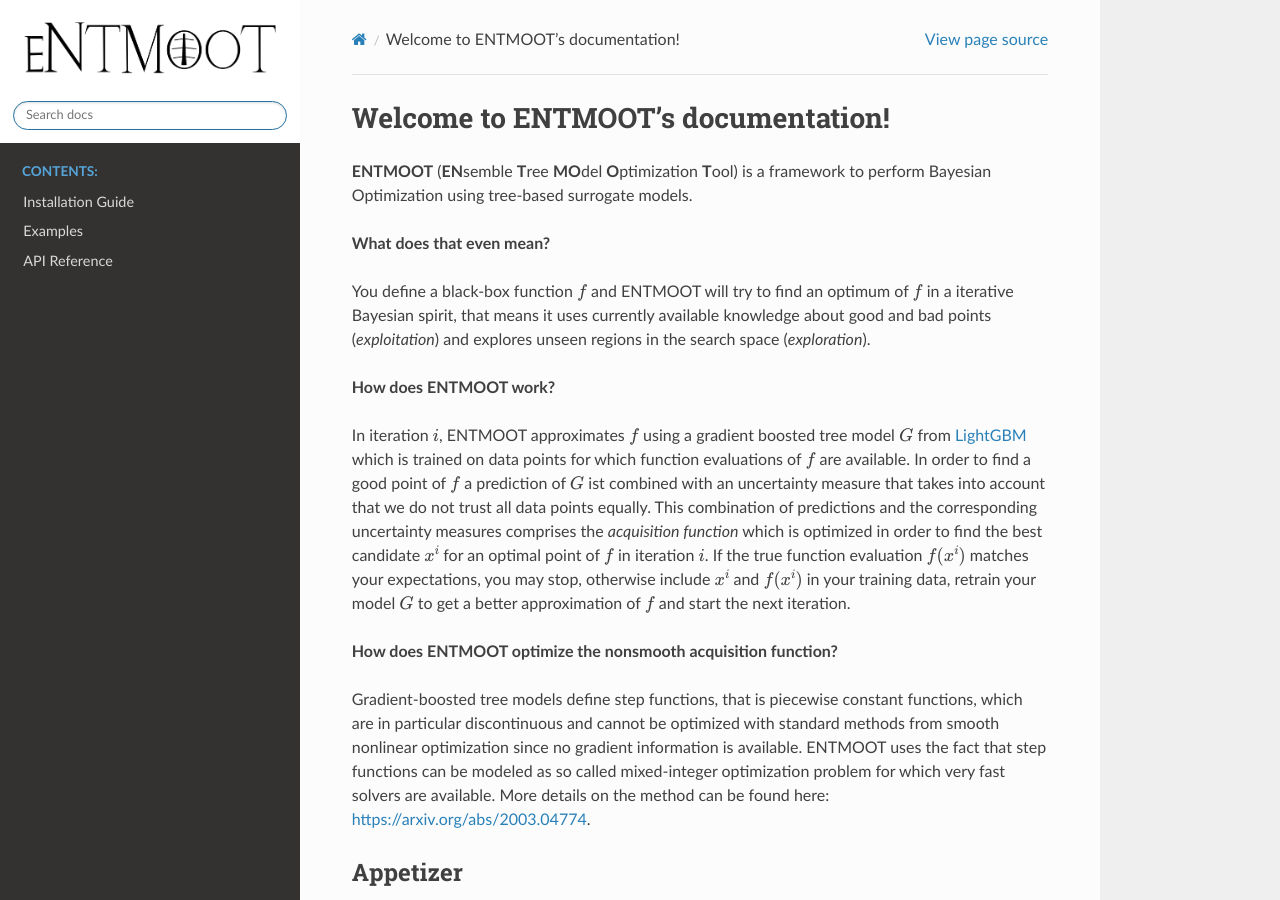
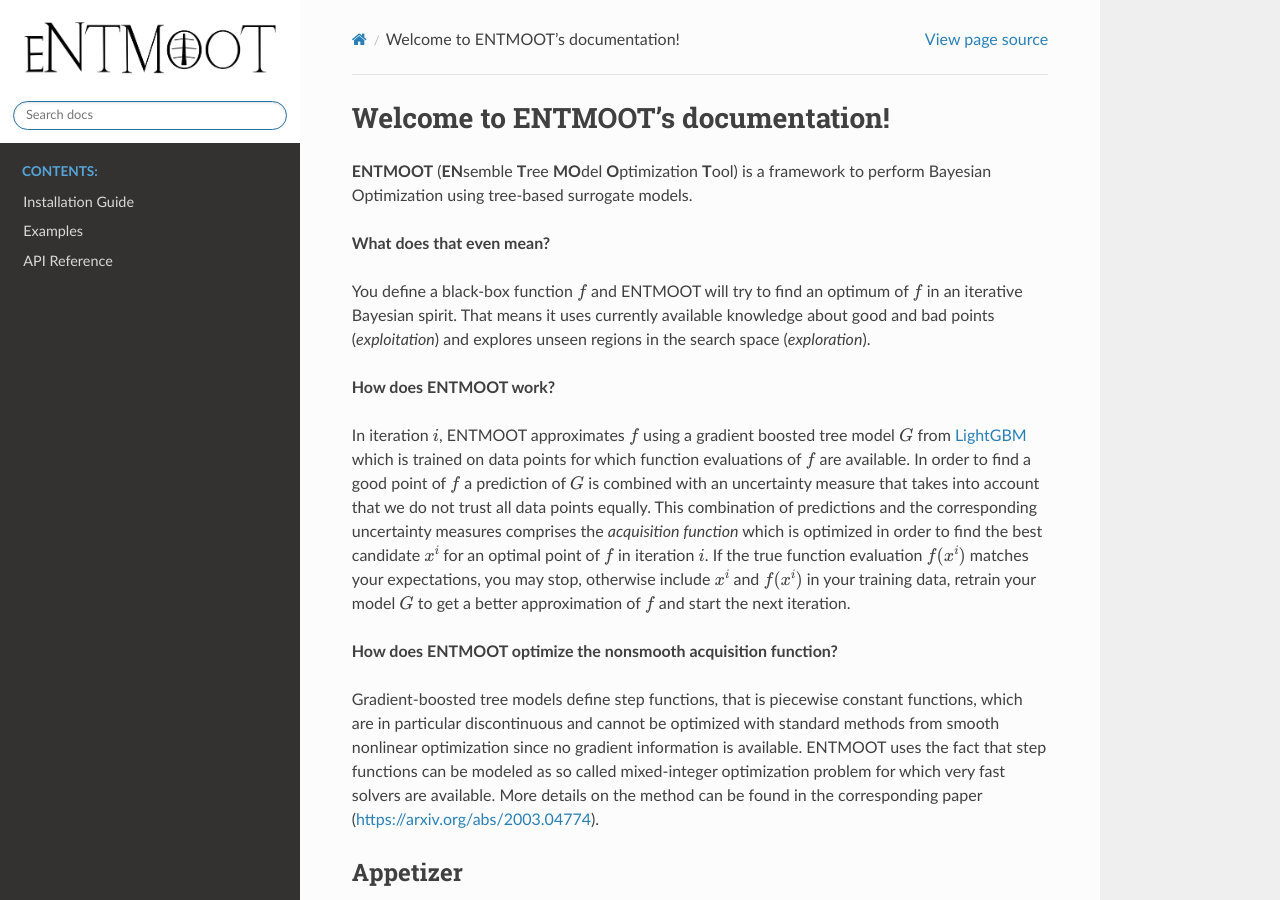
Before and after one commit to cog-imperial/entmoot, a Sphinx documentation site: the page built from docs/index.rst, in a window 1280 px wide and 900 px high. Built offline with Sphinx 7.4.7 and the Read the Docs theme 2.0.0, drawn with Linux system fonts in a browser that asks for light colours.

Commit message:
minor changes

```diff
--- a/docs/index.rst
+++ b/docs/index.rst
@@ -6,8 +6,8 @@ Optimization using tree-based surrogate models.
 
 **What does that even mean?**
 
-You define a black-box function :math:`f` and ENTMOOT will try to find an optimum of :math:`f` in a iterative
-Bayesian spirit, that means it uses currently available knowledge about good and bad points (*exploitation*) and
+You define a black-box function :math:`f` and ENTMOOT will try to find an optimum of :math:`f` in an iterative
+Bayesian spirit. That means it uses currently available knowledge about good and bad points (*exploitation*) and
 explores unseen regions in the search space (*exploration*).
 
 **How does ENTMOOT work?**
@@ -15,7 +15,7 @@ explores unseen regions in the search space (*exploration*).
 In iteration :math:`i`, ENTMOOT approximates :math:`f` using a gradient boosted tree
 model :math:`G` from `LightGBM <https://lightgbm.readthedocs.io>`__ which is trained on data points for which
 function evaluations of :math:`f` are available. In order to find a good point of :math:`f` a prediction of :math:`G`
-ist combined with an uncertainty measure that takes into account that we do not trust all data points equally. This
+is combined with an uncertainty measure that takes into account that we do not trust all data points equally. This
 combination of predictions and the corresponding uncertainty measures comprises the *acquisition function* which is
 optimized in order to find the best candidate :math:`x^i` for an optimal point of :math:`f` in iteration :math:`i`.
 If the true function evaluation :math:`f(x^i)` matches your expectations, you may stop, otherwise include
@@ -27,7 +27,8 @@ of :math:`f` and start the next iteration.
 Gradient-boosted tree models define step functions, that is piecewise constant functions, which are in particular
 discontinuous and cannot be optimized with standard methods from smooth nonlinear optimization since no gradient
 information is available. ENTMOOT uses the fact that step functions can be modeled as so called mixed-integer optimization
-problem for which very fast solvers are available. More details on the method can be found here: https://arxiv.org/abs/2003.04774.
+problem for which very fast solvers are available. More details on the method can be found in the corresponding paper
+(https://arxiv.org/abs/2003.04774).
 
 Appetizer
 ---------
```
